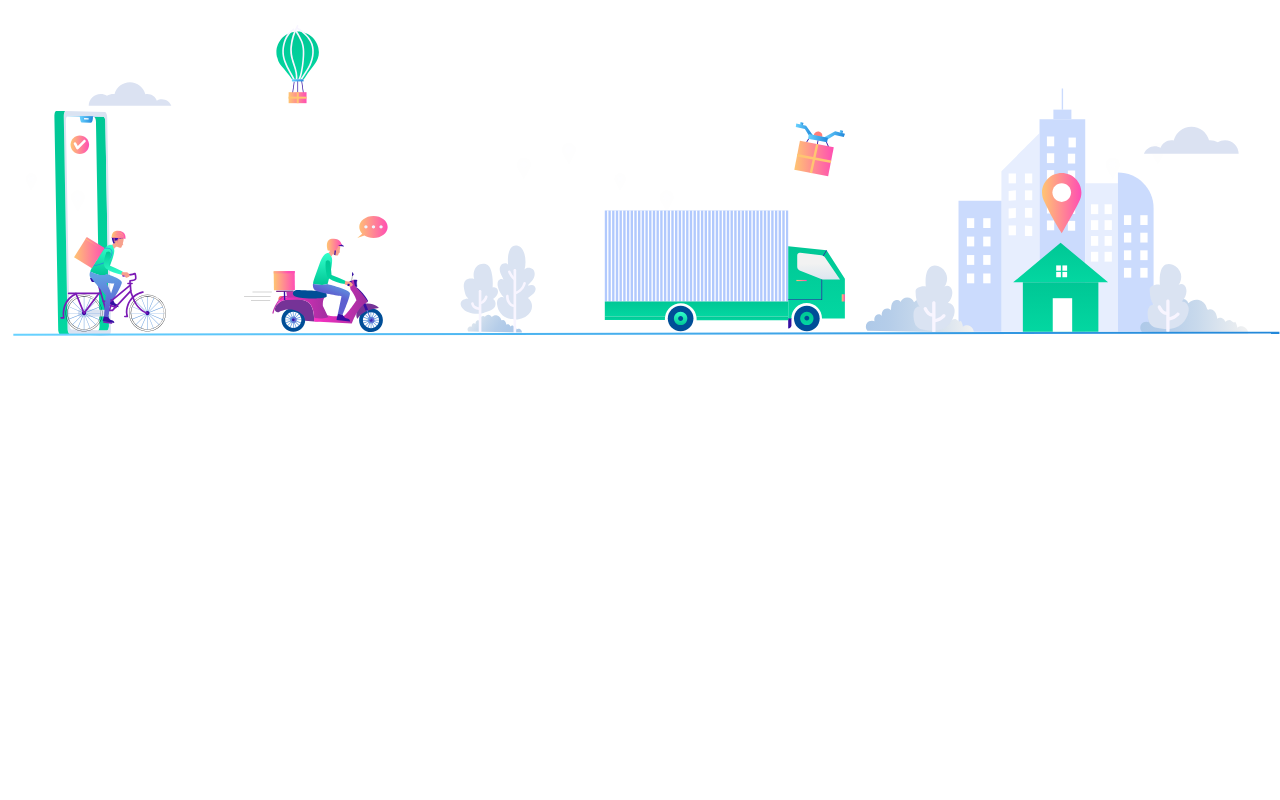
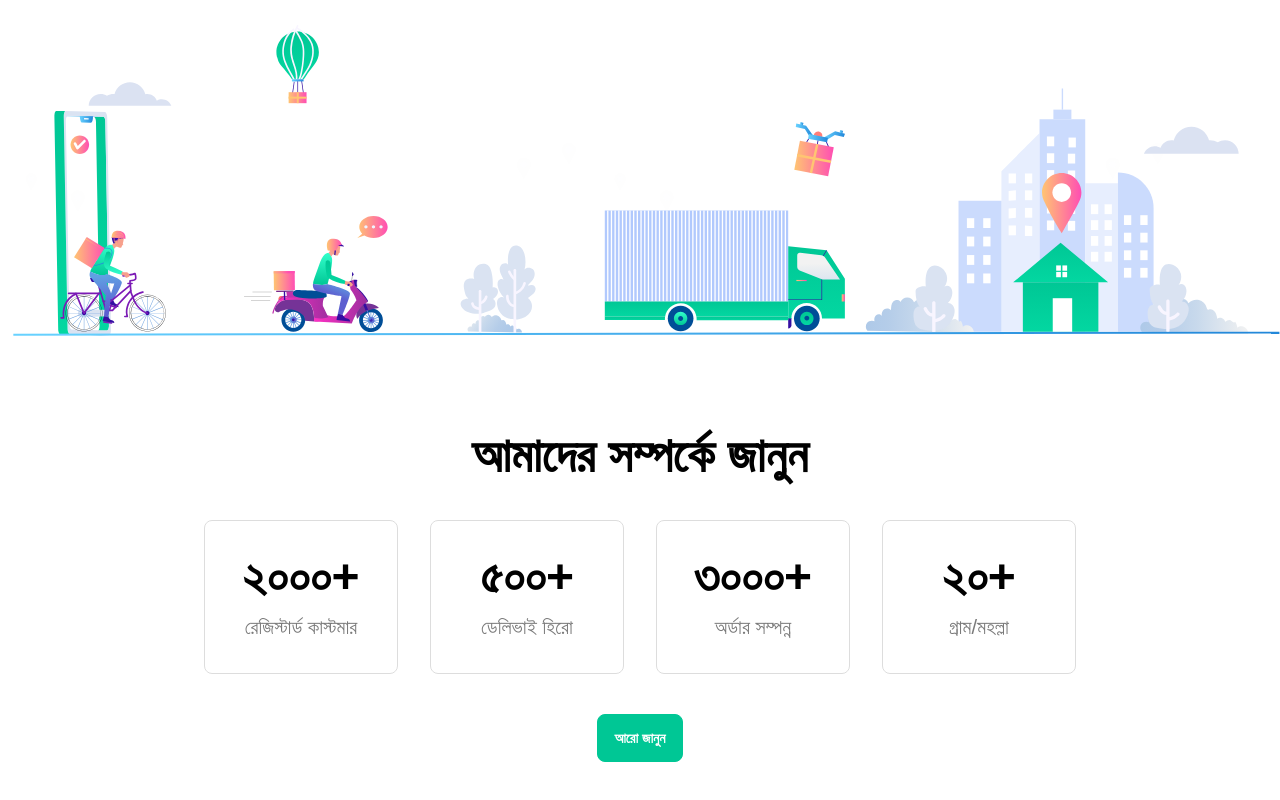
Before and after one commit to mdsaifullah365/delibhai-client-side, a React (Create React App) app: page / in a window 1280 px wide. Shown: the part 3442-4242 px from the top of the page. Before the commit the page ends 3874 px from the top, so only its background shows below. Built offline with nearby package versions, Linux system fonts and the light colour scheme.

Commit message:
feat(home): add AboutUs section

```diff
--- /dev/null
+++ b/src/Pages/Home/AboutUs/AboutUs.js
@@ -0,0 +1,47 @@
+import React from "react";
+import { Link } from "react-router-dom";
+import InfoCard from "./InfoCard";
+
+const AboutUs = () => {
+  const infos = [
+    {
+      id: 1,
+      title: "রেজিস্টার্ড কাস্টমার",
+      quantity: "২০০০+",
+    },
+    {
+      id: 2,
+      title: "ডেলিভাই হিরো",
+      quantity: "৫০০+",
+    },
+    {
+      id: 3,
+      title: "অর্ডার সম্পন্ন",
+      quantity: "৩০০০+",
+    },
+    {
+      id: 4,
+      title: "গ্রাম/মহল্লা",
+      quantity: "২০+",
+    },
+  ];
+  return (
+    <section className="my-24">
+      <div className="max-w-[920px] mx-auto px-6 text-center">
+        <h2 className="text-black text-3xl sm:text-4xl md:text-5xl font-semibold mb-10">
+          আমাদের সম্পর্কে জানুন
+        </h2>
+        <div className="grid grid-cols-1 md:grid-cols-4 gap-8">
+          {infos.map((info) => (
+            <InfoCard key={info.id} info={info} />
+          ))}
+        </div>
+        <Link to="/about-us" className="btn btn-primary mt-10 text-base-100">
+          আরো জানুন
+        </Link>
+      </div>
+    </section>
+  );
+};
+
+export default AboutUs;
--- /dev/null
+++ b/src/Pages/Home/AboutUs/InfoCard.js
@@ -0,0 +1,14 @@
+import React from "react";
+
+const InfoCard = ({ info }) => {
+  const { id, title, quantity } = info;
+  return (
+    <div className="border border-[#dddddd] rounded-lg px-7 py-8 relative text-center">
+      {/* Title and Description */}
+      <h4 className="text-5xl font-semibold mb-3">{quantity}</h4>
+      <p className="text-[#7a7a7a] text-xl">{title}</p>
+    </div>
+  );
+};
+
+export default InfoCard;
--- a/src/Pages/Home/Home.js
+++ b/src/Pages/Home/Home.js
@@ -1,4 +1,5 @@
 import React from "react";
+import AboutUs from "./AboutUs/AboutUs";
 import Banner from "./Banner/Banner";
 import DeliveryImages from "./DeliveryImages/DeliveryImages";
 import Income from "./Income/Income";
@@ -13,6 +14,7 @@ const Home = () => {
       <Services />
       <DeliveryImages />
       <Income />
+      <AboutUs />
     </main>
   );
 };
```
